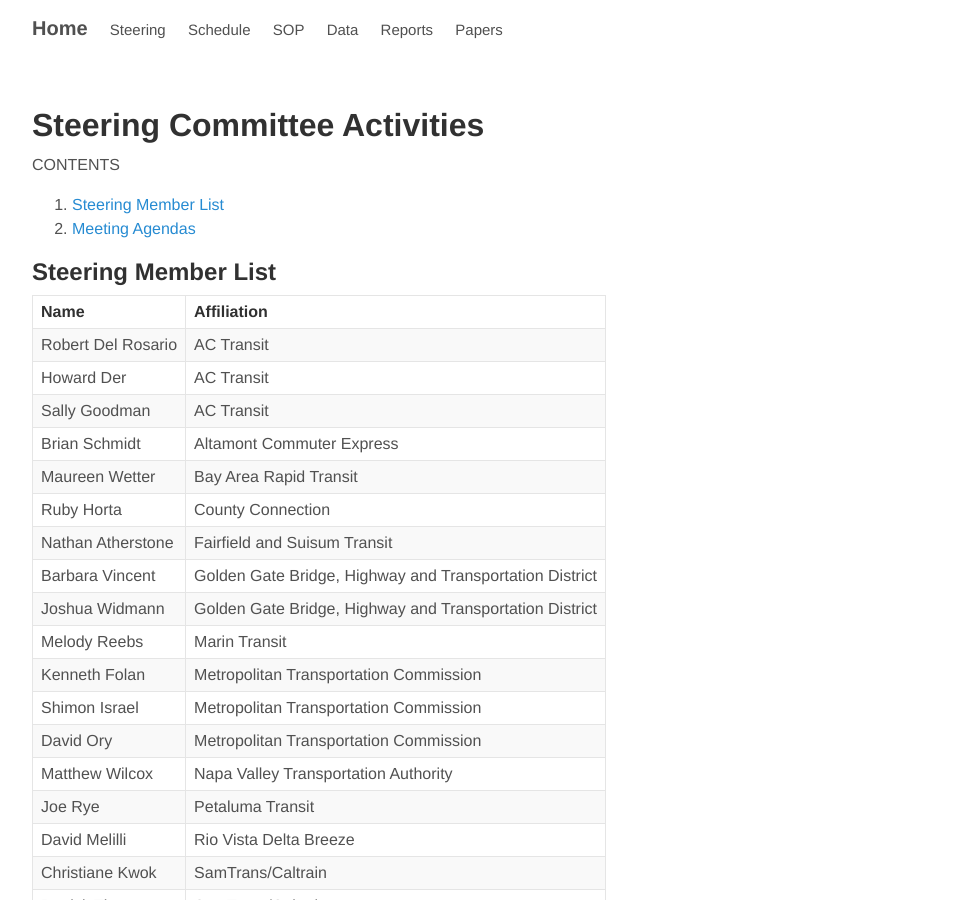
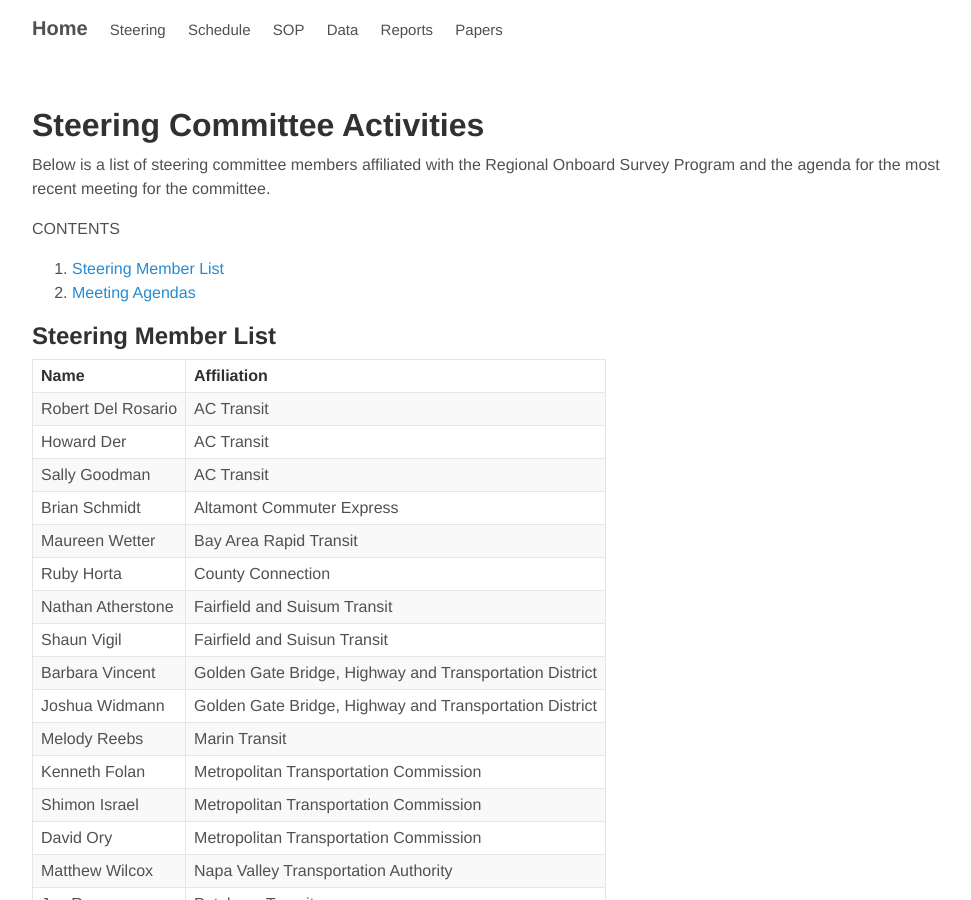
Before and after one commit to BayAreaMetro/transit-passenger-surveys, a Jekyll site: the page built from steering.md, in a window 1280 px wide and 900 px high. Shown: the whole window, without its empty margins (144-1115 px from the left). Built offline with Jekyll 4.4.1, drawn with Linux system fonts in a browser that asks for light colours; nearby versions of some CDN libraries; library files that are not in the unit come from our copies.

Commit message:
Steering

```diff
--- a/steering.md
+++ b/steering.md
@@ -4,6 +4,8 @@
 ---
 
 # Steering Committee Activities
+
+Below is a list of steering committee members affiliated with the Regional Onboard Survey Program and the agenda for the most recent meeting for the committee.
 
 CONTENTS
 
@@ -21,6 +23,7 @@
 | Maureen Wetter                         | Bay Area Rapid Transit                                 |
 | Ruby Horta                             | County Connection                                      |
 | Nathan Atherstone                      | Fairfield and Suisum Transit                           |
+| Shaun Vigil                            | Fairfield and Suisun Transit
 | Barbara Vincent                        | Golden Gate Bridge, Highway and Transportation District|
 | Joshua Widmann                         | Golden Gate Bridge, Highway and Transportation District|
 | Melody Reebs                           | Marin Transit                                          |
```
